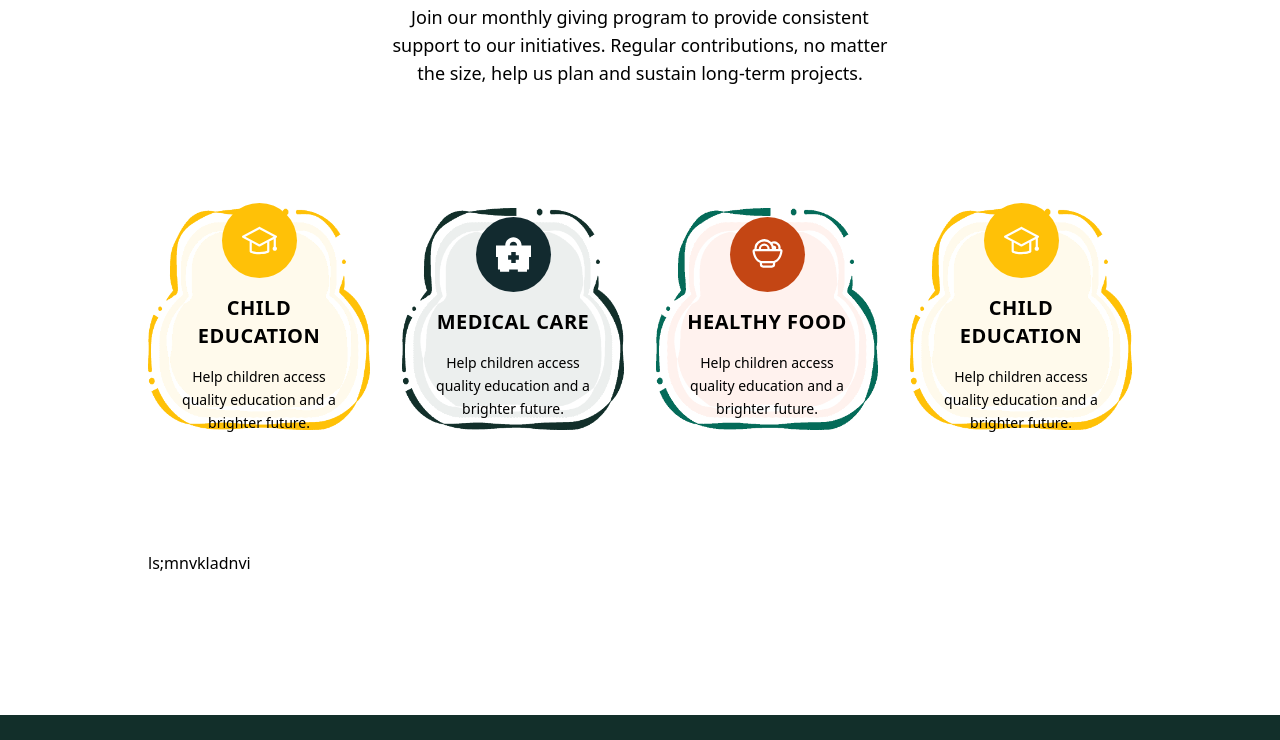
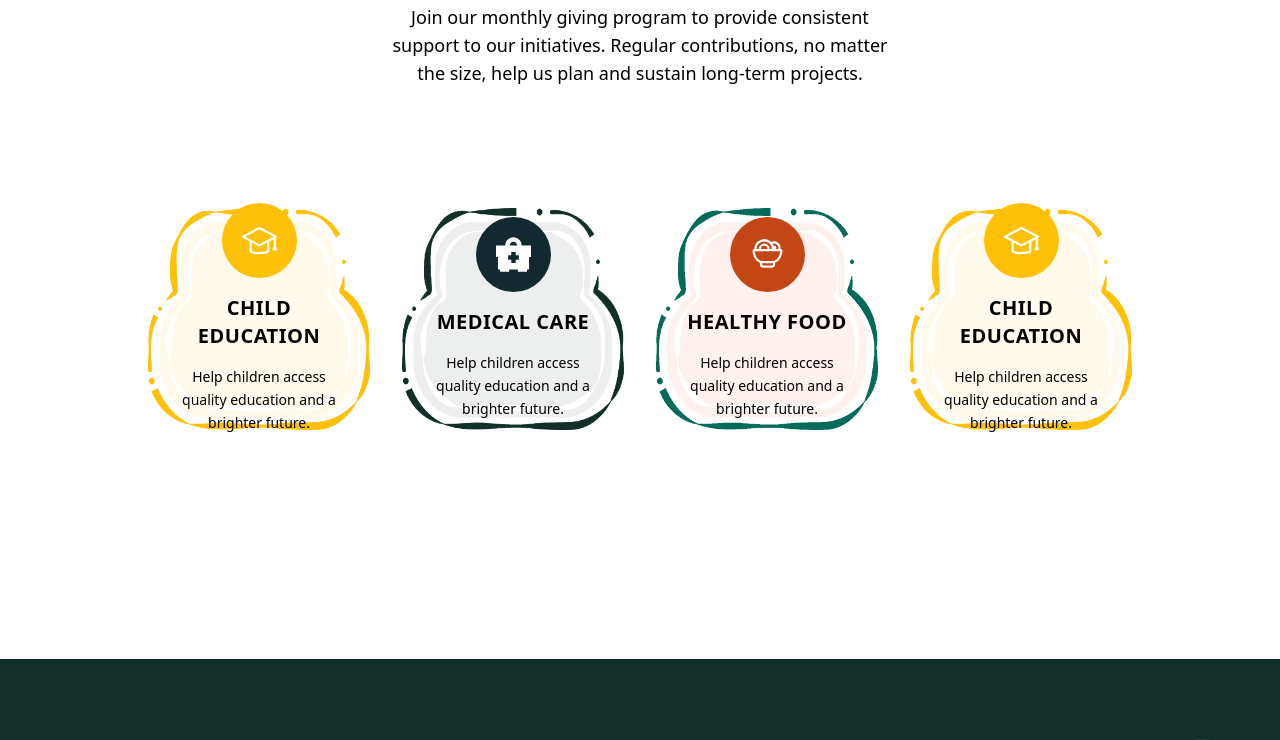
Before and after one commit to RextechITS/charity, a React (Vite) app: page / in a window 1280 px wide. Shown: the part 1251-1991 px from the top of the page. Built offline with nearby package versions, Linux system fonts and the light colour scheme.

Commit message:
donate section done

```diff
--- a/src/pages/Home.jsx
+++ b/src/pages/Home.jsx
@@ -131,7 +131,7 @@ export default function Home() {
                                 </p>
                             </div>
                         </div>
-                        ls;mnvkladnvi
+
                     </div>
 
 
```
